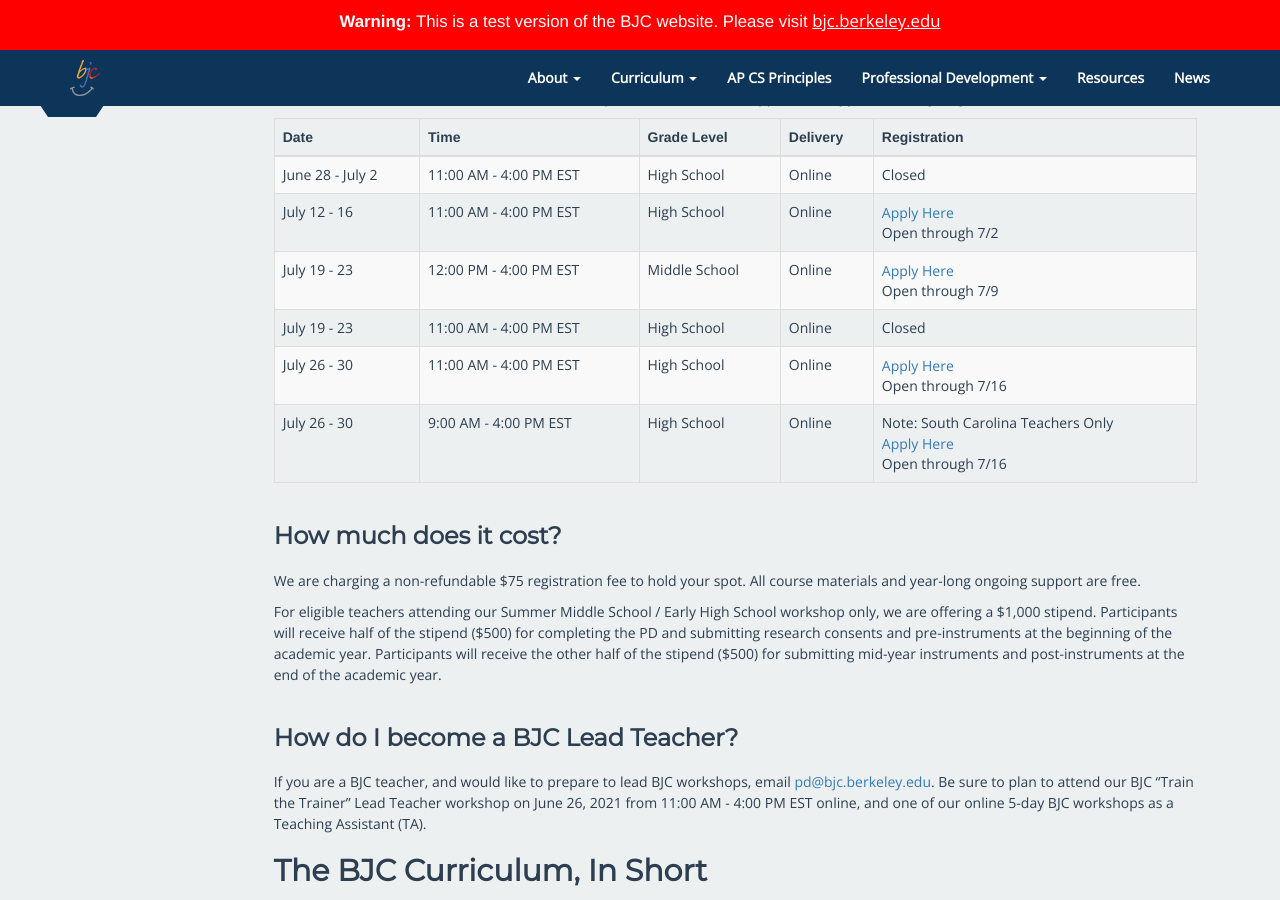
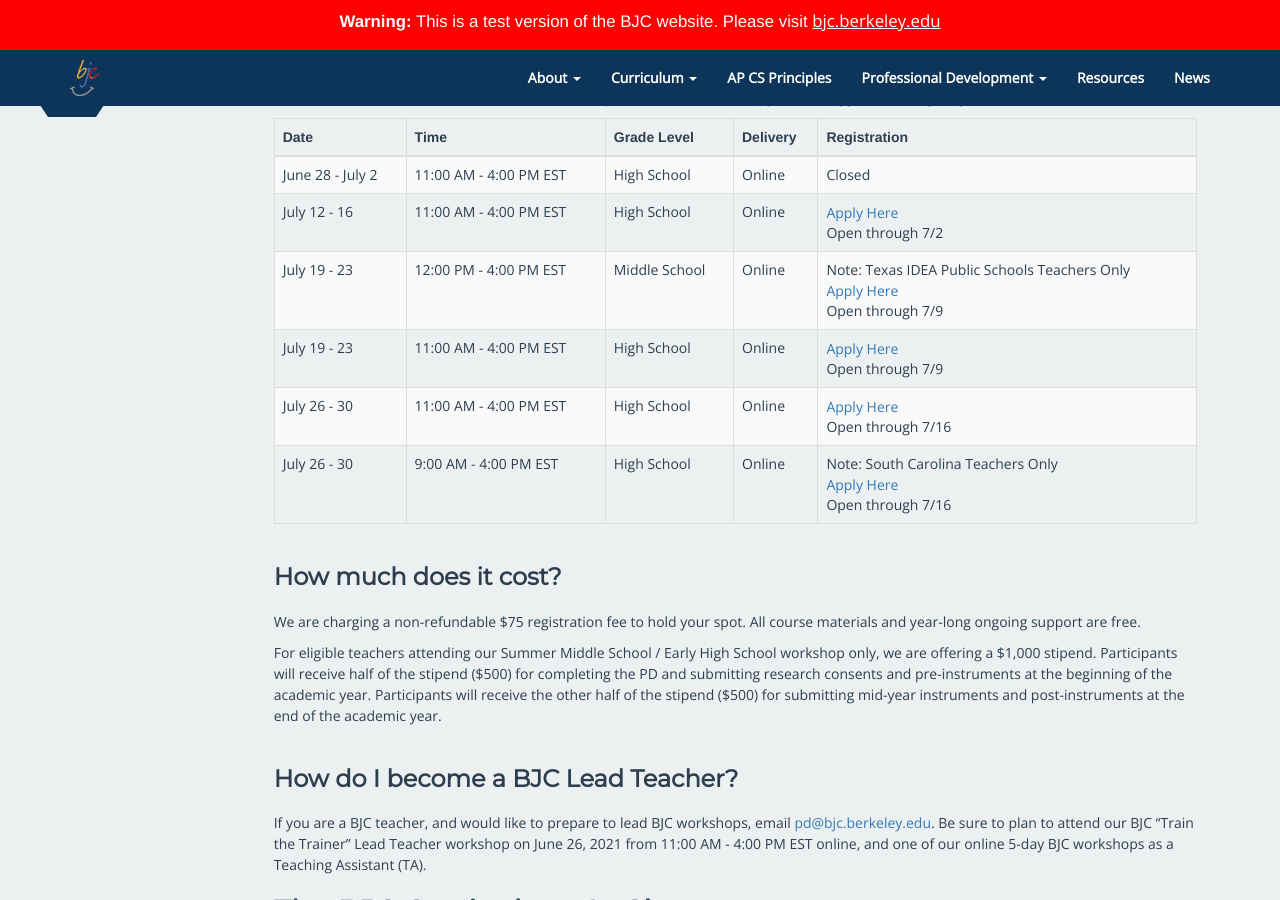
Before and after one commit to beautyjoy/beautyjoy.github.io, a Jekyll site: the page built from summer-pd/index.md, in a window 1280 px wide and 900 px high, scrolled down 1280 px. Built offline with Jekyll 4.4.1, drawn with Linux system fonts in a browser that asks for light colours.

Commit message:
updating due dates

```diff
--- a/summer-pd/index.md
+++ b/summer-pd/index.md
@@ -101,14 +101,14 @@
     <td>12:00 PM - 4:00 PM EST</td>
     <td>Middle School</td>
     <td>Online</td>
-    <td><a href ='https://docs.google.com/forms/d/e/1FAIpQLSfMXCF-rMfLLD0IFyLkUJldlyHs-6ICUT6X_LZPTlqQhK8tag/viewform'>Apply Here</a><br>Open through 7/9</td>
+    <td>Note: Texas IDEA Public Schools Teachers Only <br> <a href ='https://docs.google.com/forms/d/e/1FAIpQLSfMXCF-rMfLLD0IFyLkUJldlyHs-6ICUT6X_LZPTlqQhK8tag/viewform'>Apply Here</a><br>Open through 7/9</td>
   </tr>
   <tr>
     <td>July 19 - 23</td>
     <td>11:00 AM - 4:00 PM EST</td>
     <td>High School</td>
     <td>Online</td>
-    <td>Closed</td>
+    <td><a href ='https://docs.google.com/forms/d/e/1FAIpQLSfMXCF-rMfLLD0IFyLkUJldlyHs-6ICUT6X_LZPTlqQhK8tag/viewform'>Apply Here</a><br>Open through 7/9</td>
   </tr>
   <tr>
     <td>July 26 - 30</td>
```
